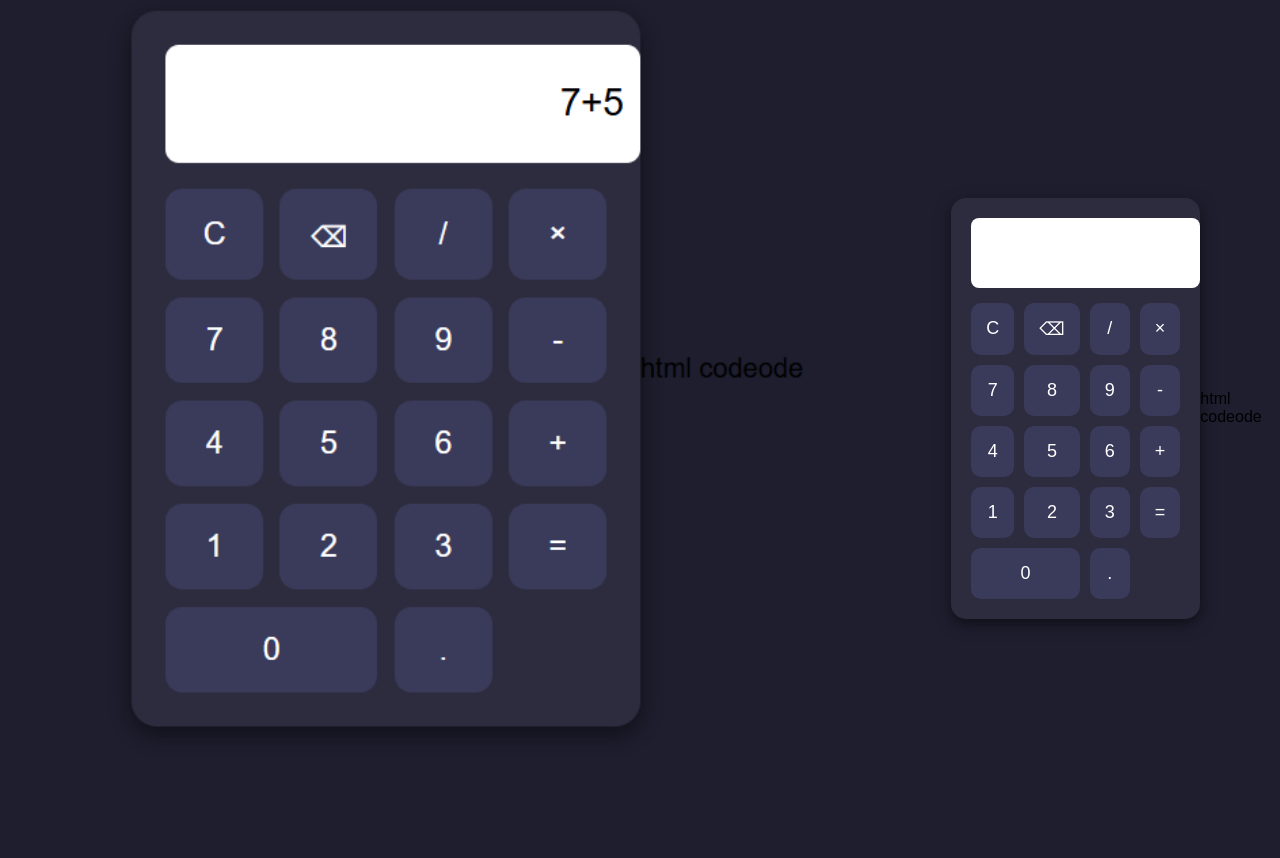
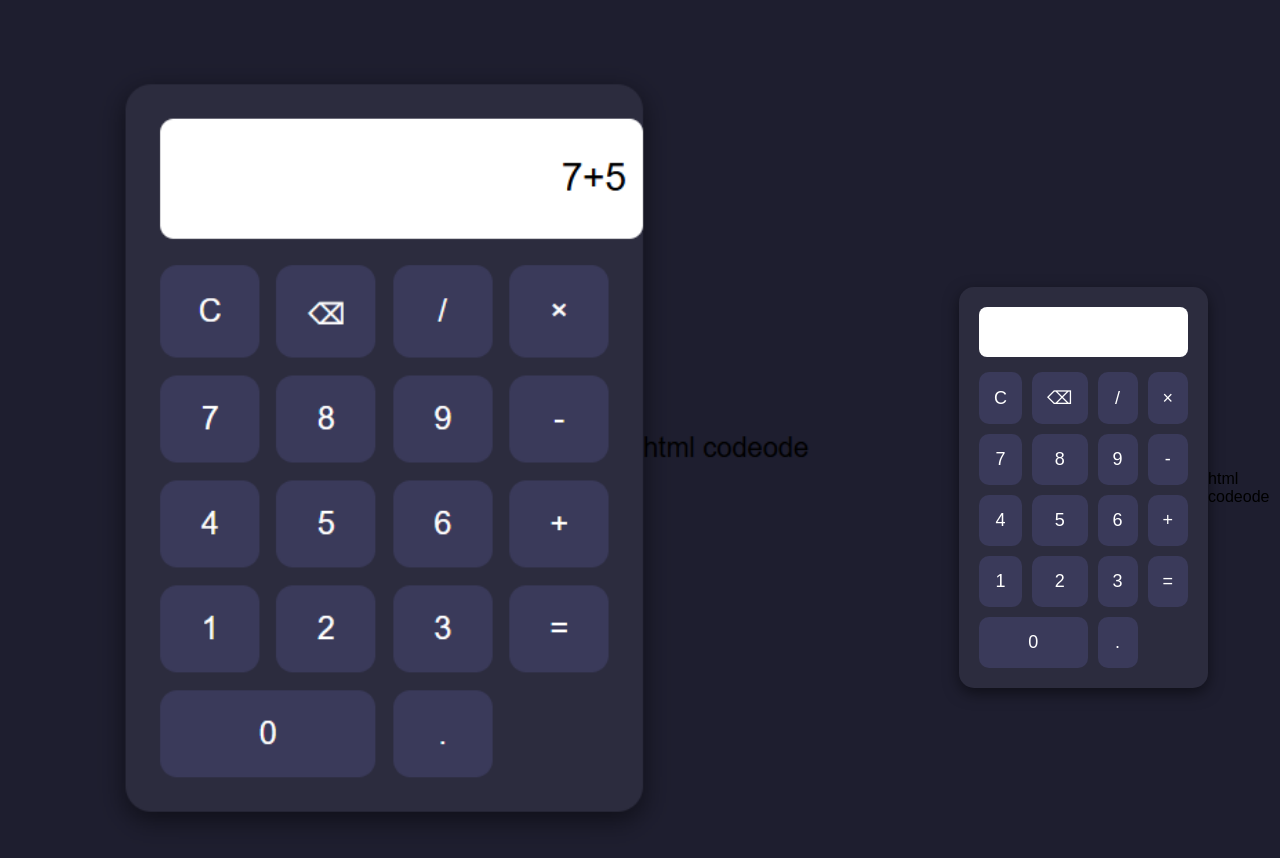
Before and after one commit to udhayavenki2007-source/calculator, a plain HTML site: page index.html in a window 1280 px wide. Drawn offline with Linux system fonts and the light colour scheme.

Commit message:
Update style.css

```diff
--- a/style.css
+++ b/style.css
@@ -1,8 +1,9 @@
 body {
+    margin: 0;
     display: flex;
     justify-content: center;
     align-items: center;
-    height: 100vh;
+    min-height: 100vh;
     background: #1e1e2f;
     font-family: Arial, sans-serif;
 }
@@ -26,6 +27,7 @@
     border-radius: 8px;
     outline: none;
     background: #fff;
+    box-sizing: border-box;
 }
 
 .buttons {
```
